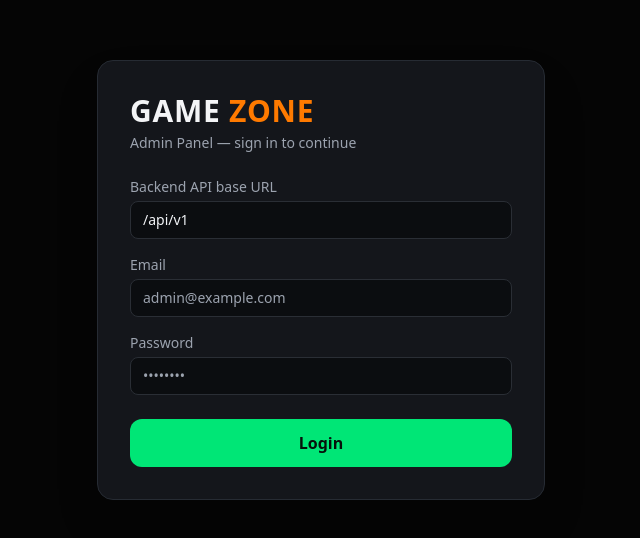
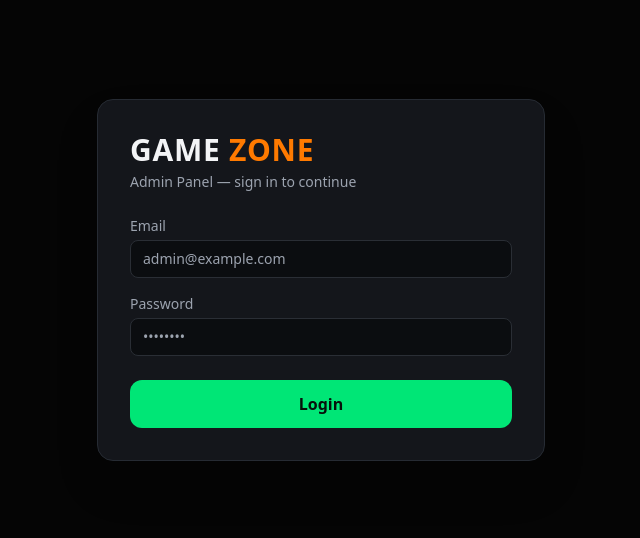
Before and after one commit to masum990ff-real/gamezone-admin, a plain HTML site: page admin-panel/frontend/login.html in a window 1280 px wide. Shown: the part 120-658 px from the top of the page, without its empty margins (319-959 px from the left). Drawn offline with nearby package versions, Linux system fonts and the light colour scheme.

Commit message:
Update login.html

```diff
--- a/admin-panel/frontend/login.html
+++ b/admin-panel/frontend/login.html
@@ -19,8 +19,6 @@
     <h1 class="text-3xl font-extrabold tracking-wide">GAME <span class="accent">ZONE</span></h1>
     <p class="text-sm text-gray-400 mt-1 mb-6">Admin Panel — sign in to continue</p>
     <div id="errorBox" class="hidden mb-4 text-sm text-red-300 bg-red-950 border border-red-800 rounded-lg px-3 py-2"></div>
-    <label class="block text-sm text-gray-400 mb-1" for="apiBase">Backend API base URL</label>
-    <input id="apiBase" type="text" class="field rounded-lg w-full px-3 py-2 mb-4 text-sm" />
     <label class="block text-sm text-gray-400 mb-1" for="email">Email</label>
     <input id="email" type="email" autocomplete="username" class="field rounded-lg w-full px-3 py-2 mb-4 text-sm" placeholder="admin@example.com" />
     <label class="block text-sm text-gray-400 mb-1" for="password">Password</label>
@@ -29,12 +27,10 @@
   </div>
 <script src="api.js"></script>
 <script>
-  const apiBaseEl = document.getElementById('apiBase');
   const emailEl = document.getElementById('email');
   const passwordEl = document.getElementById('password');
   const loginBtn = document.getElementById('loginBtn');
   const errorBox = document.getElementById('errorBox');
-  apiBaseEl.value = Api.base();
   if (Api.isLoggedIn()) window.location.href = 'index.html';
 
   function showError(msg) {
@@ -43,7 +39,6 @@
   }
   async function doLogin() {
     errorBox.classList.add('hidden');
-    Api.setBase(apiBaseEl.value.trim());
     loginBtn.disabled = true;
     loginBtn.textContent = 'Signing in...';
     try {
```
